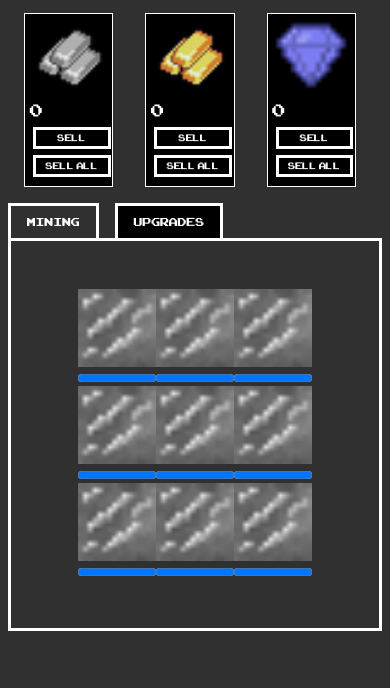
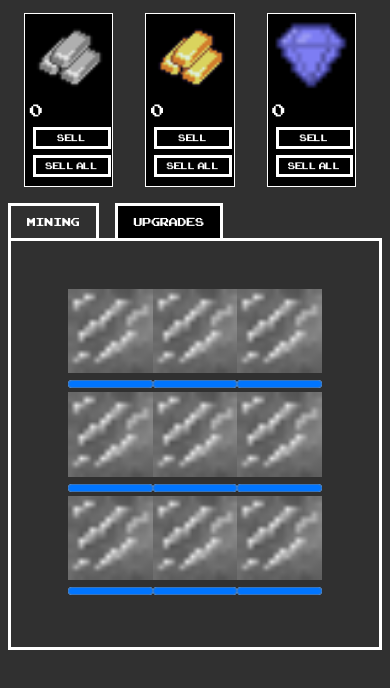
Before and after one commit to AdrienJaguenet/Minadd, a plain HTML site: page index.html in a window 390 px wide. Shown: the part 108-796 px from the top of the page. Drawn offline with Linux system fonts and the light colour scheme.

Commit message:
Epin mobile

```diff
--- a/style.css
+++ b/style.css
@@ -73,15 +73,19 @@ h1
 
 
 /* --- GRID --- */
+#grid
+{
+	width: 100%;
+}
+
 .mine-cell
 {
 	display: inline-block;
-	max-width: 80vw;
 }
 
 .mine-cell progress
 {
-	max-width: 20vw;
+	width: 10vh;
 }
 
 .cell-progress
```
